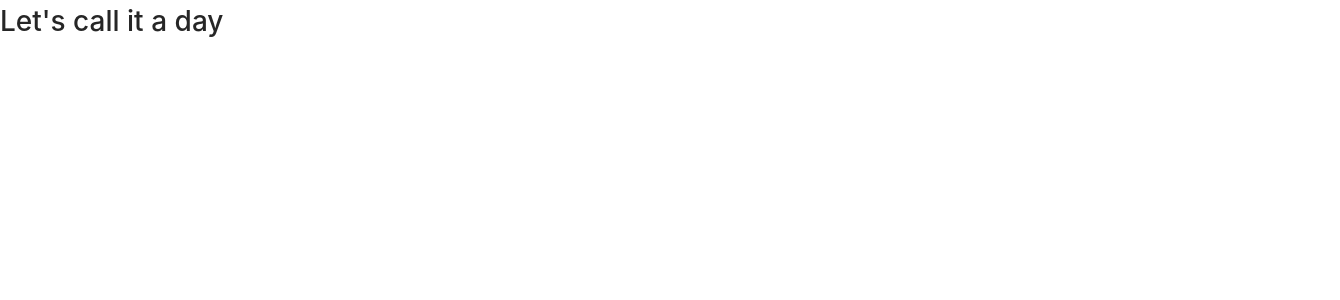
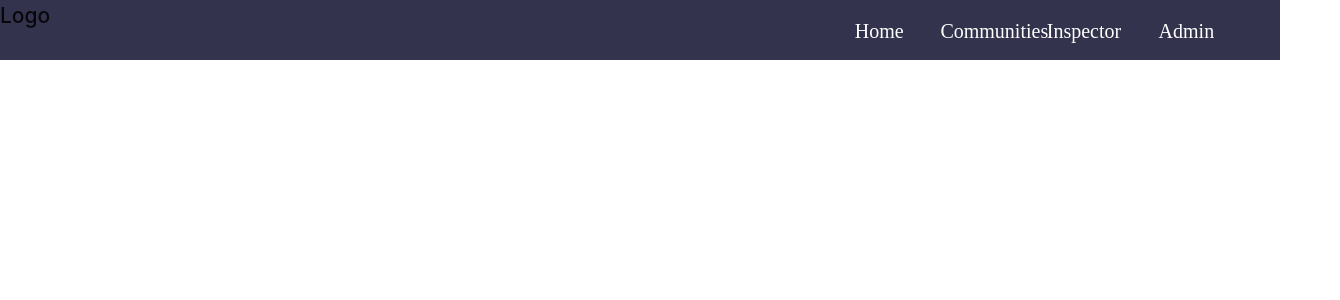
Before and after one commit to joojo1032/joojo1032, a React (Create React App) app: page / in a window 1280 px wide. Shown: the top 300 px of the page, 1340 px wide, since content can reach past the window. Built offline with nearby package versions, Linux system fonts and the light colour scheme.

Commit message:
reworked

```diff
--- /dev/null
+++ b/src/components/Header.css
@@ -0,0 +1,42 @@
+*{
+    margin: 0px;
+    padding: 0px;
+}
+
+.header-container{
+    background-color: #33334d;
+    width: 100%;
+    height: 60px;
+}
+
+.brand-container{
+    float: left;
+}
+
+.nav-container{
+    float: right;
+    width: 40%;
+    height: 60px;
+}
+
+.nav-content{
+    list-style-type: none;
+    width: 100%;
+    margin: 10px 0 0 60px;
+}
+
+li{
+    display: inline-block;
+    width: 20%;
+    text-align: center;
+    font: 20px Tahoma bold;
+    padding: 10px;
+}
+
+li .link{
+    color: white;
+}
+
+li :hover{
+    color: yellowgreen;
+}
--- /dev/null
+++ b/src/components/Header.js
@@ -0,0 +1,23 @@
+import React from 'react';
+import {Link} from 'react-router-dom';
+import './Header.css';
+
+export class Head extends React.Component{
+    render(){
+        return(
+            <div className="header-container">
+                    <div className="brand-container">
+                        <h2>Logo</h2>
+                    </div>
+                    <nav className="nav-container">
+                        <ul className="nav-content">
+                            <li><Link className="link" to="/">Home</Link></li>
+                            <li><Link className="link" to="/Communities">Communities</Link></li>
+                            <li><Link className="link" to="/Inspector">Inspector</Link></li>
+                            <li><Link className="link" to="/Admin">Admin</Link></li>
+                        </ul>
+                    </nav>
+            </div>
+        )
+    }
+}
--- /dev/null
+++ b/src/components/Home.css
@@ -0,0 +1,8 @@
+*{
+    margin: 0px;
+    padding: 0px;
+}
+
+.body-container{
+    display: block;
+}
--- a/src/components/Home.js
+++ b/src/components/Home.js
@@ -1,10 +1,13 @@
 import React from 'react';
+import {Head} from './Header';
+import './Home.css';
+
 
 export class Home extends React.Component{
     render(){
         return(
-            <div>
-                <h1>Let's call it a day</h1>
+            <div className="body-container">
+                <Head/>
             </div>
         )
     }
```
